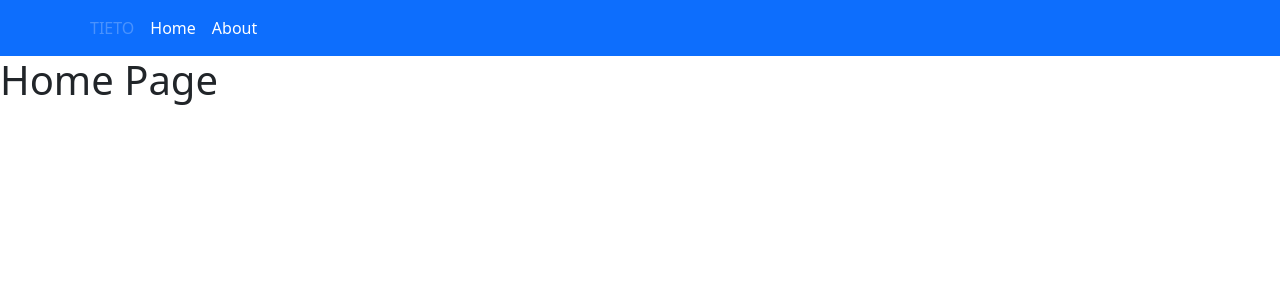
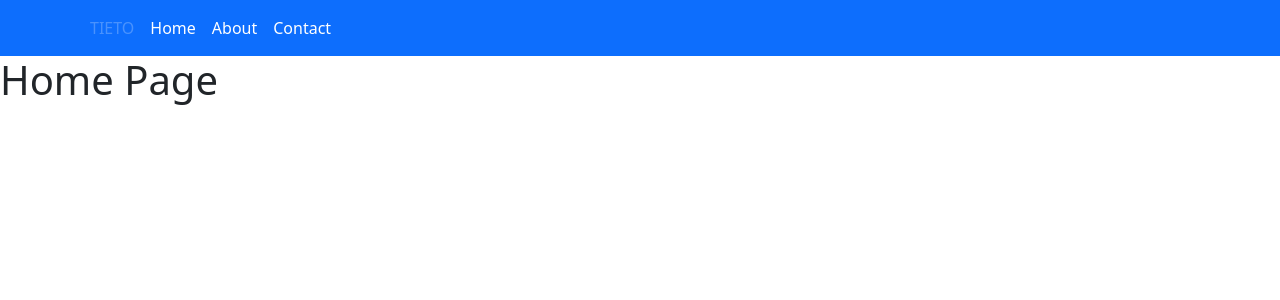
Before and after one commit to Tblade61/mygitsite, a Django app: page / in a window 1280 px wide. Shown: the top 300 px of the page. Run offline with Django 3.2, Linux system fonts and the light colour scheme.

Commit message:
Added Contact

```diff
--- a/mygitsite/templates/base.html
+++ b/mygitsite/templates/base.html
@@ -25,6 +25,7 @@
             <a class="nav-link disabled" href="#">TIETO</a>
             <a class="nav-link active" aria-current="page" href="{% url 'home' %}">Home</a>
             <a class="nav-link active" aria-current="page" href="{% url 'about' %}">About</a>
+            <a class="nav-link active" aria-current="page" href="{% url 'contact' %}">Contact</a>
         </div>
 
       </div>
--- /dev/null
+++ b/mygitsite/templates/contact.html
@@ -0,0 +1,4 @@
+{% extends "base.html" %}
+{% block content %}
+    <h1>Contact Page</h1>
+{% endblock content %}
--- a/mygitsite/urls.py
+++ b/mygitsite/urls.py
@@ -22,4 +22,5 @@ urlpatterns = [
     path('',views.showdata),
     path('home/',views.home, name='home'),
     path('about/',views.about, name='about'),
+    path('contact/',views.contact, name='contact'),
 ]
--- a/mygitsite/views.py
+++ b/mygitsite/views.py
@@ -10,3 +10,7 @@ def home(request):
 def about(request):
     print('About')
     return render(request,'about.html')
+
+def contact(request):
+    print('Contact')
+    return render(request,'contact.html')
```
